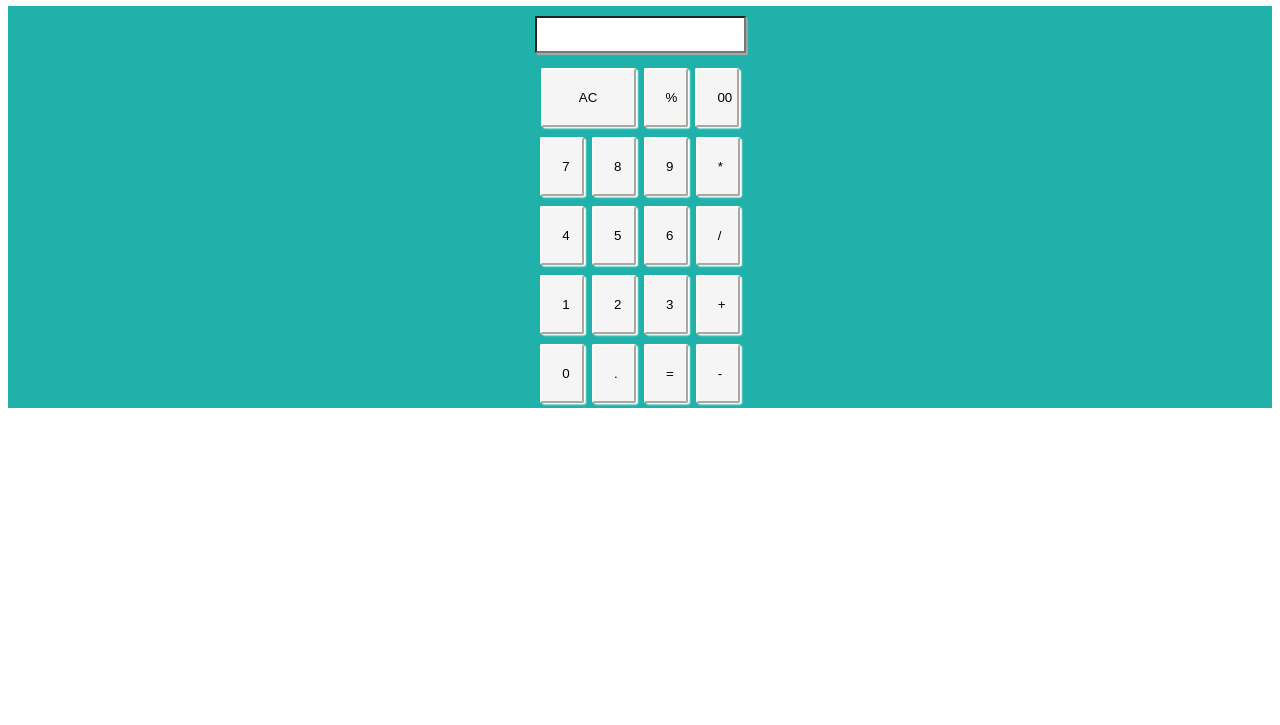
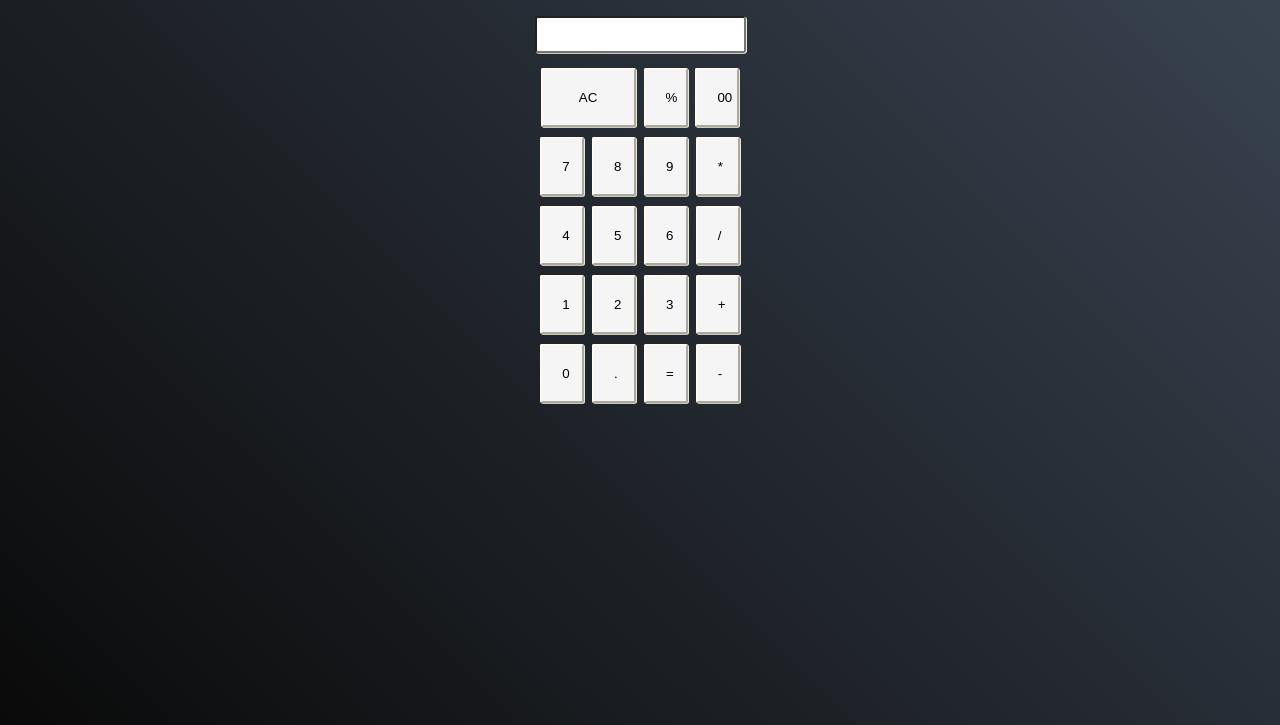
Before and after one commit to harsh852003/JS-PROJECT, a plain HTML site: page index.html in a window 1280 px wide. Shown: the part 75-800 px from the top of the page. Drawn offline with Linux system fonts and the light colour scheme.

Commit message:
css changed

```diff
--- a/style.css
+++ b/style.css
@@ -4,6 +4,7 @@ html {
   height: 100%;
   width: 100%;
   font-family: 'Roboto', sans-serif;
+
 }
 .button{
   padding: 20px;
@@ -13,7 +14,7 @@ html {
   border-color: floralwhite;
   background-color: whitesmoke;
   cursor: pointer;
-  box-shadow: 2px 1.5px 1.5px white;
+  box-shadow:0.9px 0.8px 0.5px lightyellow;
 
 
 }
@@ -25,8 +26,8 @@ html {
 .row .input{
     margin: 5px;
     padding: 9px 15px;
-    box-shadow: 1.7px 2px 1px darkgrey;;
-    border-radius: 1px;
+    box-shadow:0.9px 0.8px 0.5px lightyellow;
+    border-radius: 3px;
     font-size: 0.85rem;
     font-family: 'Roboto', sans-serif white;
 }
--- a/util.css
+++ b/util.css
@@ -11,6 +11,6 @@
   .flex-col{
     flex-direction: column;
   }
-.bg{
-  background-color: lightseagreen;
+body{
+  background: linear-gradient(45deg,#0a0a0a, #3a4452)
 }
```
